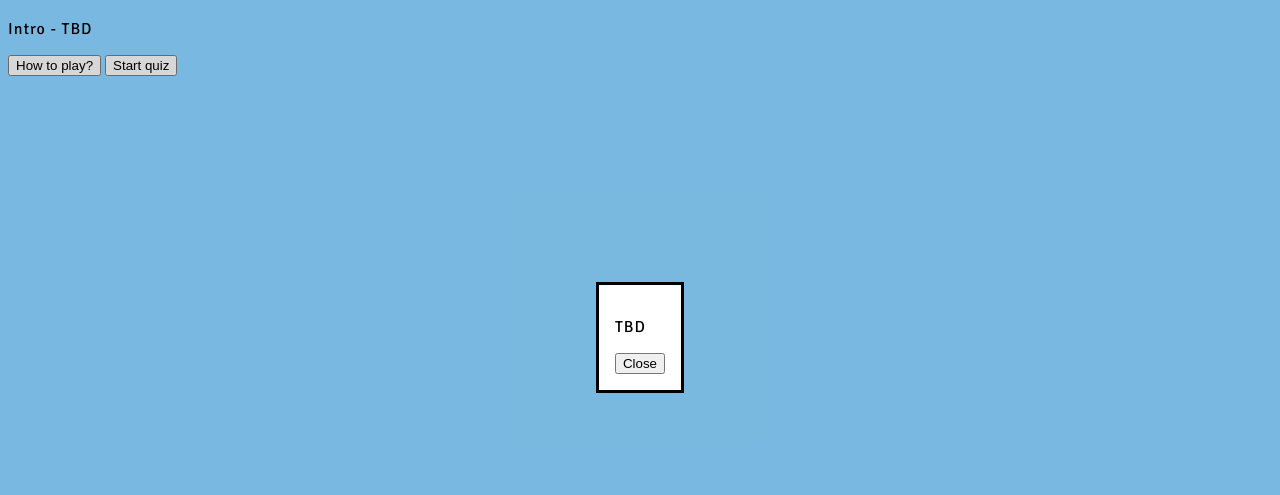
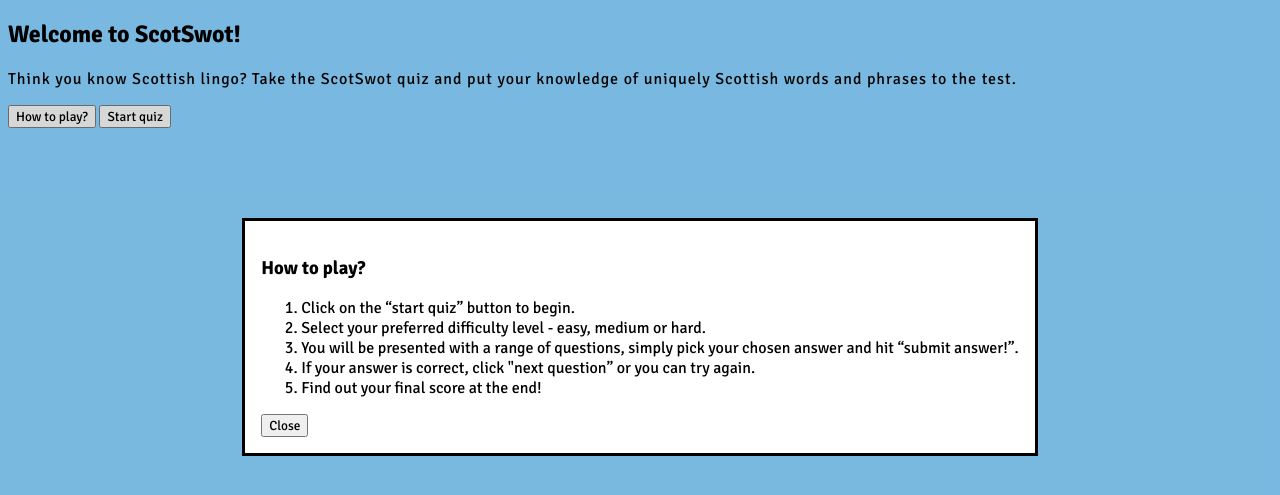
Before and after one commit to LauraO90/ScotSwot, a plain HTML site: page index.html in a window 1280 px wide. Both pictures are taken after a click on the button "How to play?". Shown: the part 63-558 px from the top of the page. Drawn offline with Linux system fonts and the light colour scheme.

Commit message:
Add information to introduction and quiz instructions

```diff
--- a/assets/css/style.css
+++ b/assets/css/style.css
@@ -1,19 +1,24 @@
 @import url('https://fonts.googleapis.com/css2?family=Signika:wght@300..700&display=swap');
 
+html {
+    font-family: 'Signika', sans-serif;
+}
 body {
     background-color: lightskyblue;
 }
 
 h1 {
-    font-family: 'Signika', sans-serif;
     letter-spacing: 2px;
     color: black
 }
 
 p {
-    font-family: 'Signika', sans-serif;
     letter-spacing: 1px;
     color: black
+}
+
+button {
+    font-family: 'Signika', sans-serif;
 }
 
 .quiz {
--- a/index.html
+++ b/index.html
@@ -10,11 +10,23 @@
 
 <body>
     <h1>ScotSwot</h1>
-    <p>Intro - TBD</p>
+    <h2>Welcome to ScotSwot!</h2>
+    <p>Think you know Scottish lingo? Take the ScotSwot quiz and put your knowledge of uniquely
+        Scottish words and phrases to the test.
+    </p>
     <section>
         <div>
             <dialog id="quiz-instructions" class="intructions">
-                <p>TBD</p>
+                <h3>How to play?</h3>
+                <ol>
+                    <li>Click on the “start quiz” button to begin.</li>
+                    <li>Select your preferred difficulty level - easy, medium or hard.</li>
+                    <li>You will be presented with a range of questions, simply pick your chosen answer and hit “submit
+                        answer!”. </li>
+                    <li>If your answer is correct, click "next question” or you can try again.</li>
+                    <li>Find out your final score at the end!
+                    </li>
+                </ol>
                 <button id="quiz-instructions-close" onclick="closeInstructions()">Close</button>
             </dialog>
 
```
